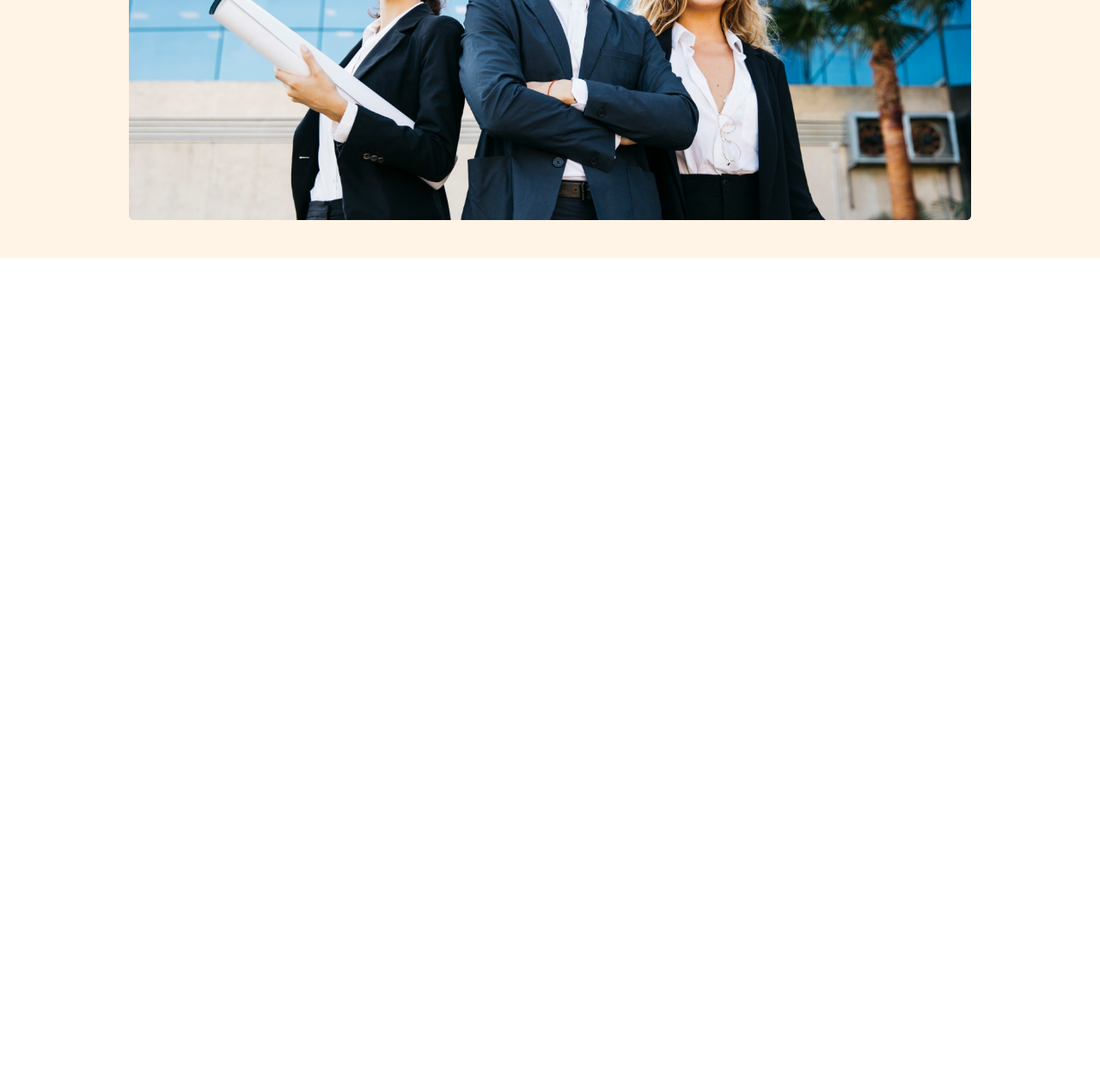
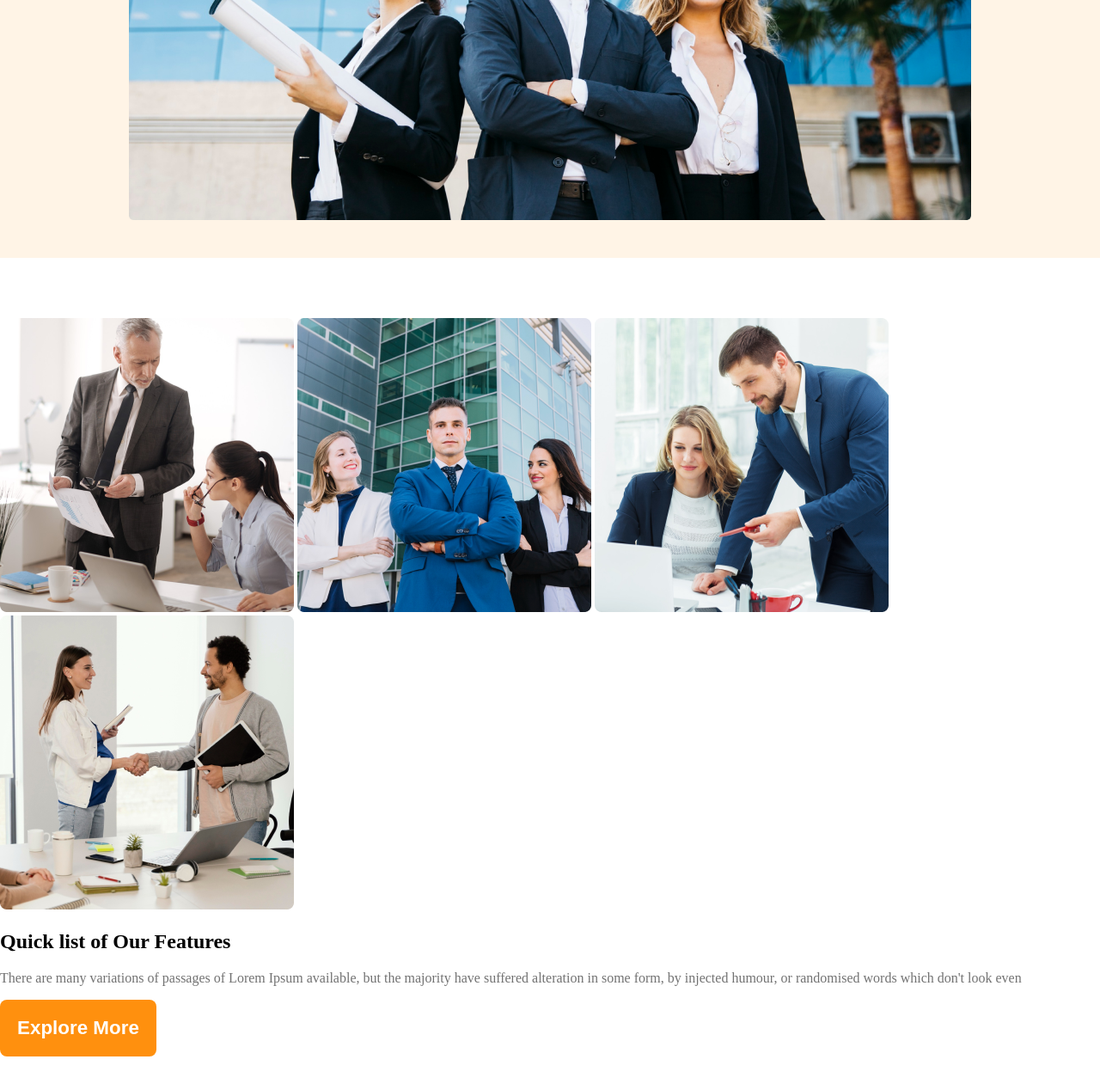
Before and after one commit to hasanalam24/architects-website-2, a plain HTML site: page index.html in a window 1280 px wide. Shown: the part 682-1950 px from the top of the page at 86% size. Before the commit the page ends 982 px from the top, so only its background shows below. Drawn offline with Linux system fonts and the light colour scheme.

Commit message:
team commit without css style

```diff
--- a/architects.css
+++ b/architects.css
@@ -23,7 +23,7 @@
 
 }
 
-.common-padding {}
+
 
 /* Shared Styles end */
 
--- a/index.html
+++ b/index.html
@@ -40,6 +40,25 @@
 
     </header>
 
+    <main>
+        <section class="teams-work">
+            <div class="teams-img">
+                <img src="images/team1.png" alt="">
+                <img src="images/team2.png" alt="">
+                <img src="images/team3.png" alt="">
+                <img src="images/team4.png" alt="">
+            </div>
+            <div class="teams-content">
+                <h2>Quick list of Our Features</h2>
+                <p class="primary-p-style">
+                    There are many variations of passages of Lorem Ipsum available, but the majority have suffered
+                    alteration in some form, by injected humour, or randomised words which don't look even
+                </p>
+                <button class="btn-primary">Explore More</button>
+            </div>
+        </section>
+    </main>
+
 </body>
 
 </html>
```
